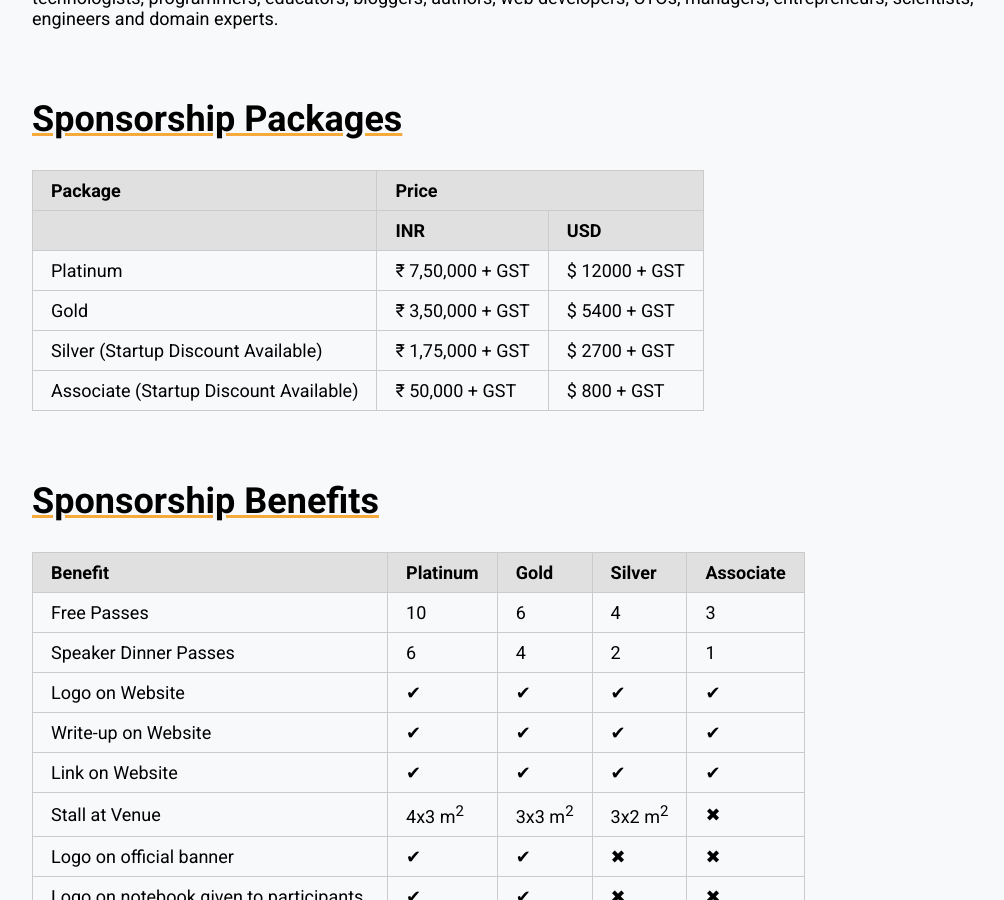
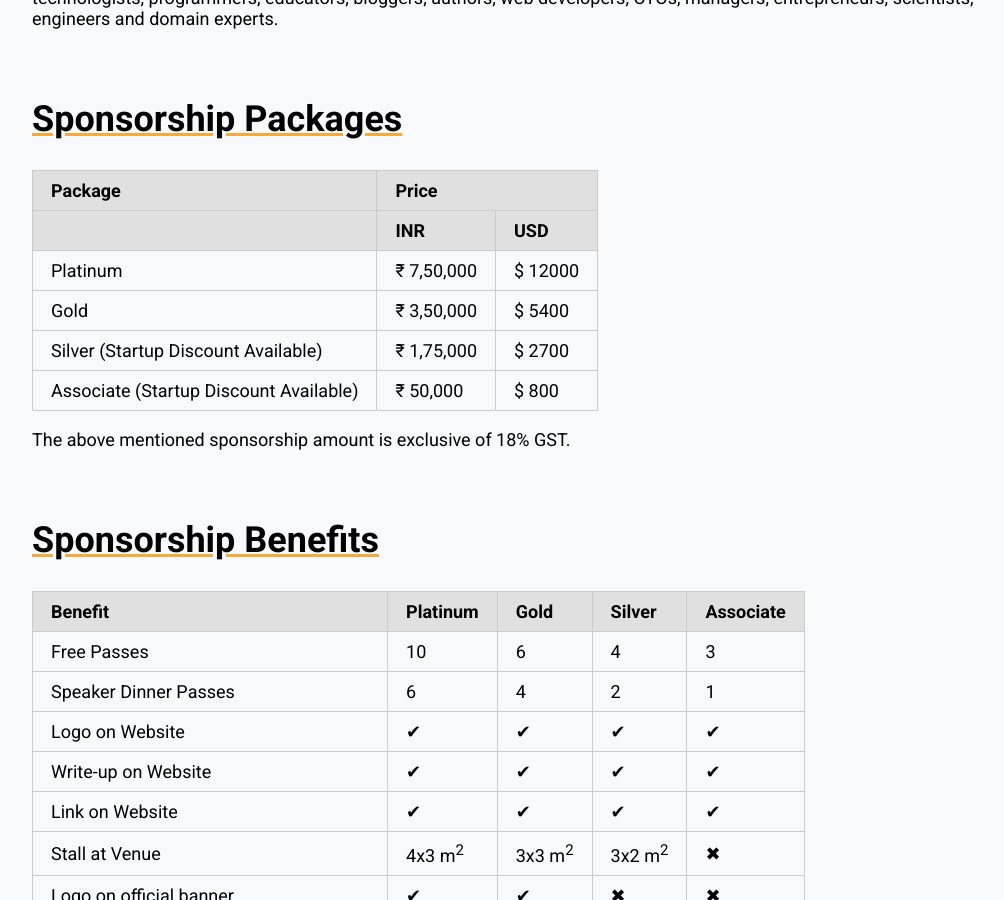
Before and after one commit to pythonindia/inpycon2019, a Jekyll site: the page built from sponsorship-prospectus.md, in a window 1280 px wide and 900 px high, scrolled down 1777 px. Shown: the whole window, without its empty margins (96-1100 px from the left). Built offline with Jekyll 4.4.1, drawn with Linux system fonts in a browser that asks for light colours.

Commit message:
Just specify that the amount is exclusive of GST.

```diff
--- a/sponsorship-prospectus.md
+++ b/sponsorship-prospectus.md
@@ -108,26 +108,28 @@ scientists, engineers and domain experts.
   <tbody>
     <tr>
       <td>Platinum</td>
-      <td>₹ 7,50,000 + GST</td>
-      <td>$ 12000 + GST</td>
+      <td>₹ 7,50,000</td>
+      <td>$ 12000</td>
     </tr>
     <tr>
       <td>Gold </td>
-      <td>₹ 3,50,000 + GST</td>
-      <td>$ 5400 + GST</td>
+      <td>₹ 3,50,000</td>
+      <td>$ 5400</td>
     </tr>
     <tr>
       <td>Silver (Startup Discount Available)</td>
-      <td>₹ 1,75,000 + GST</td>
-      <td>$ 2700 + GST</td>
+      <td>₹ 1,75,000</td>
+      <td>$ 2700</td>
     </tr>
     <tr>
       <td>Associate (Startup Discount Available)</td>
-      <td>₹ 50,000 + GST</td>
-      <td>$ 800 + GST</td>
+      <td>₹ 50,000</td>
+      <td>$ 800</td>
     </tr>
   </tbody>
 </table>
+
+The above mentioned sponsorship amount is exclusive of 18% GST.
 
 <br>
 
```
